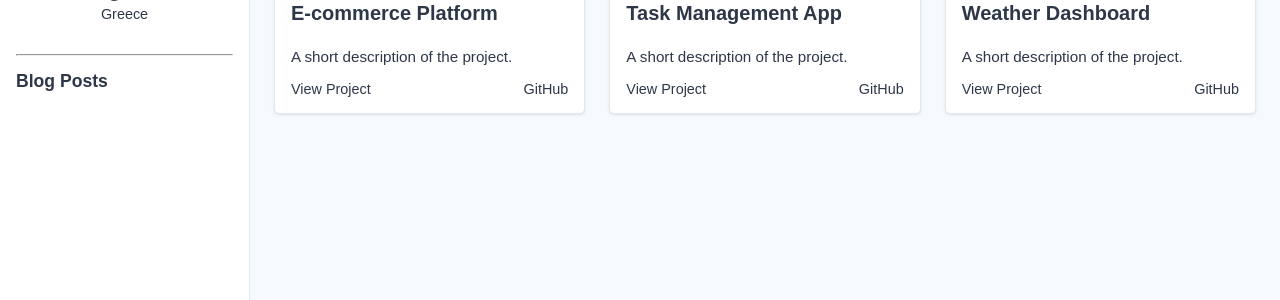
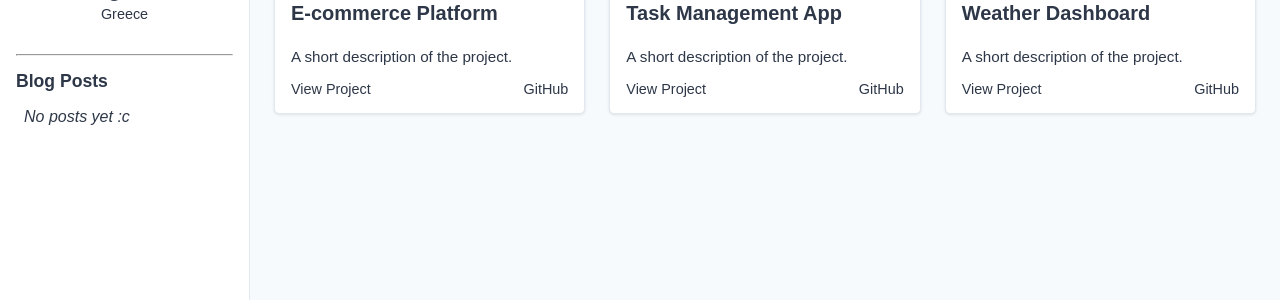
Before and after one commit to maikkundev/maikkundev.github.io, a Jekyll site: the page built from index.html, in a window 1280 px wide. Shown: the part 213-513 px from the top of the page. Built offline with Jekyll 4.4.1, drawn with Linux system fonts in a browser that asks for light colours.

Commit message:
feat: display message if no posts are available

```diff
--- a/_layouts/default.html
+++ b/_layouts/default.html
@@ -24,11 +24,13 @@
         <div class="blog-posts">
           <h2>Blog Posts</h2>
           <ul>
-            {%- for post in site.posts limit: 5 -%}
+            {%- if site.posts.size == 0 -%}
+            <em>No posts yet :c</em>
+            {%- else-%} {%- for post in site.posts limit: 5 -%}
             <li>
               <a href="{{ post.url | relative_url }}">{{ post.title }}</a>
             </li>
-            {%- endfor -%}
+            {%- endfor -%} {%- endif -%}
           </ul>
         </div>
       </aside>
```
